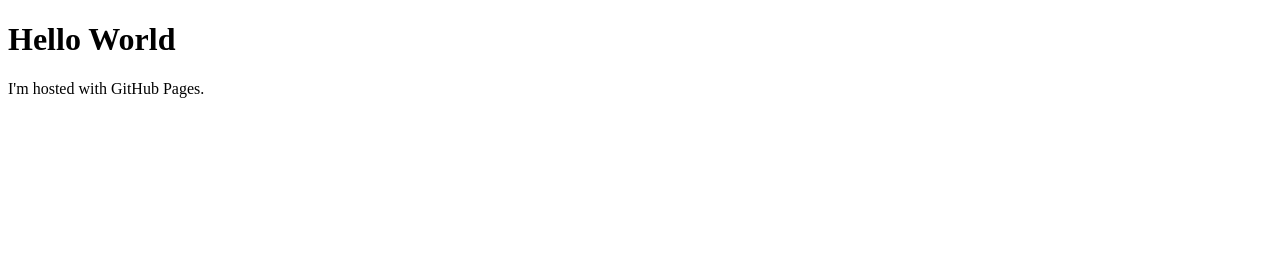
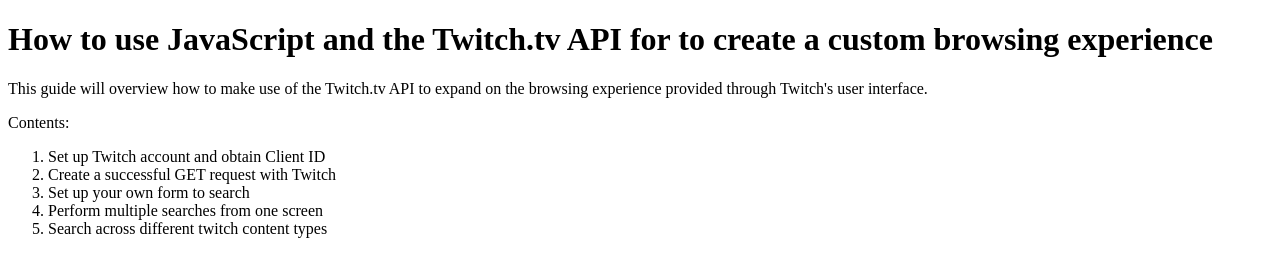
Before and after one commit to mross444/mross444.github.io, a plain HTML site: page index.html in a window 1280 px wide. Drawn offline with Linux system fonts and the light colour scheme.

Commit message:
Added title and contents
Added title and contents

```diff
--- a/index.html
+++ b/index.html
@@ -1,7 +1,14 @@
 <!DOCTYPE html>
 <html>
 <body>
-<h1>Hello World</h1>
-<p>I'm hosted with GitHub Pages.</p>
+<h1>How to use JavaScript and the Twitch.tv API for to create a custom browsing experience</h1>
+<p>This guide will overview how to make use of the Twitch.tv API to expand on the browsing experience provided through Twitch's user interface.</p>
+<p>Contents:</p>
+<ol>
+	<li>Set up Twitch account and obtain Client ID</li>
+	<li>Create a successful GET request with Twitch</li>
+	<li>Set up your own form to search</li>
+	<li>Perform multiple searches from one screen</li>
+	<li>Search across different twitch content types</li>
 </body>
 </html>
```
